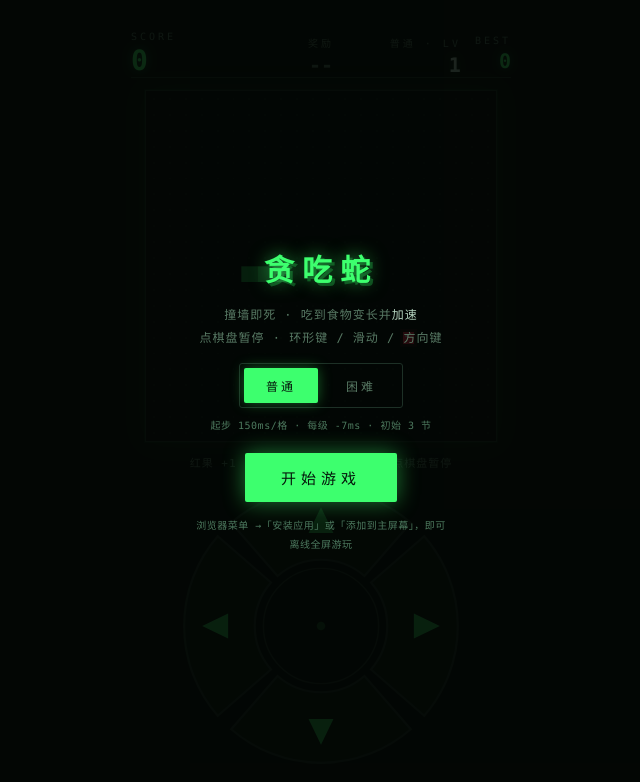
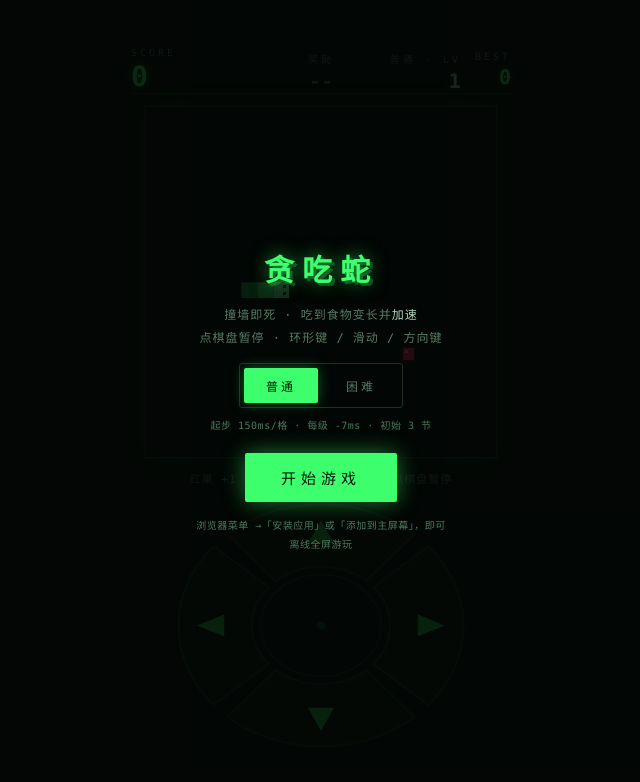
Before and after one commit to duansummer617/Snake, a plain HTML site: page index.html in a window 1280 px wide. Shown: the whole page, without its empty margins (319-959 px from the left). Drawn offline with Linux system fonts and the light colour scheme.

Commit message:
feat(dpad): 环形键纵向压扁 15%，上下键向中心收拢（方案 A）

```diff
--- a/index.html
+++ b/index.html
@@ -71,7 +71,7 @@
     box-shadow: 0 0 0 1px rgba(61, 255, 110, 0.06), 0 0 26px rgba(61, 255, 110, 0.10);
   }
   .hint { margin: 0; font-size: 11px; letter-spacing: 1px; color: var(--text-dim); }
-  .pad { width: min(66vw, 36vh, 290px); aspect-ratio: 1; touch-action: none; }
+  .pad { width: min(68vw, 40vh, 300px); aspect-ratio: 200 / 170; touch-action: none; }
   .ring { display: block; width: 100%; height: 100%; }
   .ring .sec {
     fill: rgba(61, 255, 110, 0.05); stroke: var(--line); stroke-width: 1.5;
@@ -143,7 +143,7 @@
   </main>
   <p class="hint">红果 +1 分 · 限时黄块 +5 分 · 点棋盘暂停</p>
   <nav class="pad" aria-label="方向控制">
-    <svg class="ring" id="ring" viewBox="0 0 200 200" role="group" aria-label="环形方向键"></svg>
+    <svg class="ring" id="ring" viewBox="0 0 200 170" role="group" aria-label="环形方向键"></svg>
   </nav>
 </div>
 
@@ -620,6 +620,7 @@
   // ---- 环形四分方向键 ----
   var SVG_NS = 'http://www.w3.org/2000/svg';
   var RING_OUT = 95, RING_IN = 46, RING_GAP = 8;
+  var RING_SQUASH = 0.85;   // 纵向压扁：上下键向圆心收拢（方案 A）
   var DIRS = { up: [0, -1], down: [0, 1], left: [-1, 0], right: [1, 0] };
   var DIR_ANGLE = { up: -90, right: 0, down: 90, left: 180 };
 
@@ -656,6 +657,8 @@
   }
 
   var ringSvg = document.getElementById('ring');
+  var ringRoot = svgNode('g', { transform: 'scale(1,' + RING_SQUASH + ')' });
+  ringSvg.appendChild(ringRoot);
   ['up', 'right', 'down', 'left'].forEach(function (name) {
     var sec = svgNode('path', { class: 'sec', d: sectorPath(DIR_ANGLE[name], RING_OUT, RING_IN), 'data-dir': name });
     sec.addEventListener('pointerdown', function (e) {
@@ -666,11 +669,11 @@
     ['pointerup', 'pointercancel', 'pointerleave'].forEach(function (ev) {
       sec.addEventListener(ev, function () { sec.classList.remove('is-down'); });
     });
-    ringSvg.appendChild(sec);
-    ringSvg.appendChild(svgNode('path', { class: 'arrow', d: arrowPath(DIR_ANGLE[name], RING_OUT, RING_IN) }));
+    ringRoot.appendChild(sec);
+    ringRoot.appendChild(svgNode('path', { class: 'arrow', d: arrowPath(DIR_ANGLE[name], RING_OUT, RING_IN) }));
   });
-  ringSvg.appendChild(svgNode('circle', { class: 'hub', cx: 100, cy: 100, r: RING_IN - 6 }));
-  ringSvg.appendChild(svgNode('circle', { class: 'hub-dot', cx: 100, cy: 100, r: 3 }));
+  ringRoot.appendChild(svgNode('circle', { class: 'hub', cx: 100, cy: 100, r: RING_IN - 6 }));
+  ringRoot.appendChild(svgNode('circle', { class: 'hub-dot', cx: 100, cy: 100, r: 3 }));
 
   // ---- 棋盘上：滑动转向，点一下暂停 ----
   var sx = 0, sy = 0, dragging = false;
--- a/sw.js
+++ b/sw.js
@@ -1,5 +1,5 @@
 /* 贪吃蛇的离线缓存：首次访问后即可断网游玩 */
-const CACHE = 'snake-v4';
+const CACHE = 'snake-v5';
 const ASSETS = [
   './',
   './index.html',
```
Also changed, not shown: 1 other file.
